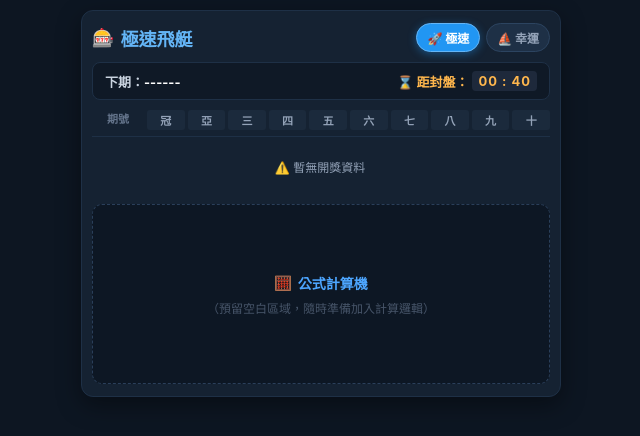
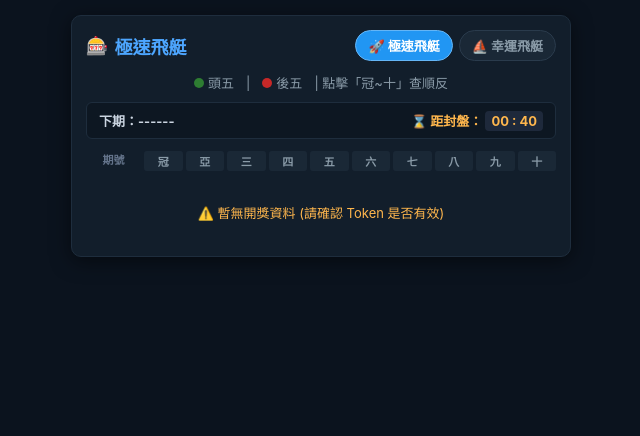
Before and after one commit to zse0915052180-jpg/my-lottery-app, a Flask app: page / in a window 1280 px wide. Shown: the top 436 px of the page, without its empty margins (319-959 px from the left). Run offline with Flask 3, Linux system fonts and the light colour scheme; data that the repository does not hold is empty.

Commit message:
Update index.html

```diff
--- a/templates/index.html
+++ b/templates/index.html
@@ -2,47 +2,46 @@
 <html lang="zh-TW">
 <head>
     <meta charset="UTF-8">
-    <meta name="viewport" content="width=device-width, initial-scale=1.0, maximum-scale=1.0, user-scalable=no">
-    <title>飛艇即時看板 & 計算機</title>
+    <meta name="viewport" content="width=device-width, initial-scale=1.0">
+    <title>飛艇即時數據看板</title>
     <style>
         * {
             box-sizing: border-box;
             margin: 0;
             padding: 0;
-            font-family: -apple-system, BlinkMacSystemFont, "Segoe UI", Roboto, "Helvetica Neue", Arial, sans-serif;
+            font-family: -apple-system, BlinkMacSystemFont, "Segoe UI", Roboto, Arial, sans-serif;
         }
 
         body {
-            background-color: #0d1622;
+            background-color: #0b131e;
             color: #ffffff;
             display: flex;
             justify-content: center;
-            padding: 10px 6px;
+            padding: 15px 8px;
         }
 
-        /* 針對小螢幕手機優化容器大小 */
         .board-container {
             width: 100%;
-            max-width: 480px; /* 適合手機的滿版寬度 */
-            background-color: #152232;
-            border-radius: 12px;
-            padding: 12px 10px;
-            box-shadow: 0 8px 24px rgba(0, 0, 0, 0.4);
-            border: 1px solid #1e3046;
+            max-width: 500px;
+            background-color: #121e2b;
+            border-radius: 10px;
+            padding: 14px;
+            box-shadow: 0 4px 20px rgba(0, 0, 0, 0.5);
+            border: 1px solid #1e2d3d;
         }
 
-        /* 頂部標題區 */
+        /* 頂部 Header */
         .header-bar {
             display: flex;
             justify-content: space-between;
             align-items: center;
-            margin-bottom: 10px;
+            margin-bottom: 12px;
         }
 
         .title {
             font-size: 18px;
             font-weight: bold;
-            color: #64b5f6;
+            color: #4da6ff;
             display: flex;
             align-items: center;
             gap: 6px;
@@ -54,66 +53,69 @@
         }
 
         .tab-btn {
-            background-color: #1e3046;
-            color: #94a3b8;
-            border: 1px solid #2c4460;
-            padding: 5px 10px;
+            background-color: #1a2836;
+            color: #8a9ba8;
+            border: 1px solid #2a3b4c;
+            padding: 5px 12px;
             border-radius: 16px;
             cursor: pointer;
-            font-size: 12px;
+            font-size: 13px;
             font-weight: bold;
-            transition: all 0.2s;
         }
 
         .tab-btn.active {
             background-color: #2196f3;
             color: #ffffff;
             border-color: #64b5f6;
-            box-shadow: 0 2px 8px rgba(33, 150, 243, 0.4);
         }
 
-        /* 倒數與期號資訊欄 */
+        /* 說明列 (頭五 / 後五) */
+        .sub-header {
+            display: flex;
+            justify-content: center;
+            align-items: center;
+            gap: 12px;
+            font-size: 13px;
+            color: #8a9ba8;
+            margin-bottom: 10px;
+        }
+
+        .dot {
+            display: inline-block;
+            width: 10px;
+            height: 10px;
+            border-radius: 50%;
+            margin-right: 4px;
+        }
+        .dot-green { background-color: #2e7d32; }
+        .dot-red { background-color: #c62828; }
+
+        /* 資訊列 */
         .info-card {
-            background-color: #0f1926;
-            border: 1px solid #1e3046;
-            border-radius: 8px;
+            background-color: #0d1722;
+            border: 1px solid #1e2d3d;
+            border-radius: 6px;
             padding: 8px 12px;
             display: flex;
             justify-content: space-between;
             align-items: center;
-            margin-bottom: 10px;
+            margin-bottom: 12px;
             font-size: 13px;
         }
 
-        .next-issue {
-            color: #cbd5e1;
-            font-weight: bold;
-        }
-
-        .next-issue span {
-            color: #ffffff;
-        }
-
-        .countdown {
-            color: #ffb74d;
-            font-weight: bold;
-            display: flex;
-            align-items: center;
-            gap: 4px;
-        }
-
+        .next-issue { font-weight: bold; color: #cbd5e1; }
+        .countdown { color: #ffb74d; font-weight: bold; }
         .timer {
             background-color: #1e293b;
             color: #ffb74d;
             padding: 2px 6px;
             border-radius: 4px;
-            letter-spacing: 1px;
         }
 
-        /* 欄位表頭 */
+        /* 表頭 (冠~十) */
         .table-header {
             display: grid;
-            grid-template-columns: 52px repeat(10, 1fr);
+            grid-template-columns: 55px repeat(10, 1fr);
             gap: 3px;
             text-align: center;
             color: #64748b;
@@ -121,57 +123,42 @@
             font-weight: bold;
             padding-bottom: 6px;
             margin-bottom: 6px;
-            border-bottom: 1px solid #1e3046;
         }
 
         .rank-tag {
-            background-color: #1b2a3c;
-            color: #94a3b8;
+            background-color: #1a2836;
+            color: #8a9ba8;
             border-radius: 3px;
             padding: 2px 0;
         }
 
-        /* 歷史號碼列表：固定顯示約 7-8 期高度，可手勢/滑鼠滾動 */
-        .data-list-scroll {
-            max-height: 330px; /* 固定約 7-8 期的高度 */
-            overflow-y: auto;  /* 允許上下滑動查看歷史 */
+        /* 歷史列表 */
+        .data-list {
             display: flex;
             flex-direction: column;
-            gap: 5px;
-            padding-right: 2px;
-        }
-
-        /* 自訂滾動條樣式 */
-        .data-list-scroll::-webkit-scrollbar {
-            width: 4px;
-        }
-        .data-list-scroll::-webkit-scrollbar-thumb {
-            background: #2b3e50;
-            border-radius: 4px;
+            gap: 6px;
         }
 
         .data-row {
             display: grid;
-            grid-template-columns: 52px repeat(10, 1fr);
+            grid-template-columns: 55px repeat(10, 1fr);
             gap: 3px;
             align-items: center;
-            background-color: #111c2a;
-            padding: 5px 3px;
+            background-color: #0d1722;
+            padding: 6px 3px;
             border-radius: 6px;
-            border: 1px solid #1a293b;
+            border: 1px solid #1a2836;
         }
 
         .period-no {
-            font-size: 10px;
+            font-size: 11px;
             font-weight: bold;
-            color: #94a3b8;
+            color: #8a9ba8;
             text-align: center;
-            letter-spacing: -0.5px;
         }
 
-        /* 藍底號碼方塊 (適應手機比例) */
+        /* 號碼球 (紅/綠/藍) */
         .num-box {
-            background-color: #1e88e5;
             color: #ffffff;
             font-weight: bold;
             font-size: 12px;
@@ -180,65 +167,44 @@
             align-items: center;
             justify-content: center;
             border-radius: 4px;
-            box-shadow: inset 0 -1.5px 0 rgba(0, 0, 0, 0.2);
         }
 
-        /* ------------------------------------------- */
-        /* 🧮 下方預留區：公式計算機 (目前為空白區塊) */
-        /* ------------------------------------------- */
-        .calculator-section {
-            margin-top: 14px;
-            background-color: #0d1724;
-            border: 1.5px dashed #2a3f5a; /* 虛線框標示空白計算機區域 */
-            border-radius: 10px;
-            padding: 16px 12px;
-            min-height: 180px; /* 預留高度 */
-            display: flex;
-            flex-direction: column;
-            align-items: center;
-            justify-content: center;
-            color: #64748b;
-        }
-
-        .calc-title {
-            font-size: 14px;
-            font-weight: bold;
-            color: #4da6ff;
-            margin-bottom: 6px;
-            display: flex;
-            align-items: center;
-            gap: 6px;
-        }
-
-        .calc-placeholder-text {
-            font-size: 12px;
-            color: #475569;
-            text-align: center;
-        }
+        /* 紅底與綠底樣式 (舊版特有) */
+        .bg-green { background-color: #2e7d32; }
+        .bg-red { background-color: #c62828; }
+        .bg-blue { background-color: #1e88e5; }
 
         .status-msg {
             text-align: center;
-            padding: 15px;
-            color: #94a3b8;
-            font-size: 12px;
+            padding: 20px;
+            color: #ffb74d;
+            font-size: 13px;
         }
     </style>
 </head>
 <body>
 
     <div class="board-container">
-        <!-- 頂部標題與彩種切換 -->
+        <!-- 頂部切換 -->
         <div class="header-bar">
             <div class="title">
                 <span>🎰</span> <span id="titleText">極速飛艇</span>
             </div>
             <div class="tab-group">
-                <button class="tab-btn active" onclick="switchLottery('67', '極速飛艇', this)">🚀 極速</button>
-                <button class="tab-btn" onclick="switchLottery('10035', '幸運飛艇', this)">⛵ 幸運</button>
+                <button class="tab-btn active" onclick="switchLottery('67', '極速飛艇', this)">🚀 極速飛艇</button>
+                <button class="tab-btn" onclick="switchLottery('10035', '幸運飛艇', this)">⛵ 幸運飛艇</button>
             </div>
         </div>
 
-        <!-- 下期期號與開獎倒數 -->
+        <!-- 頭五 / 後五 標示 -->
+        <div class="sub-header">
+            <span><span class="dot dot-green"></span>頭五</span>
+            <span>|</span>
+            <span><span class="dot dot-red"></span>後五</span>
+            <span>| 點擊「冠~十」查順反</span>
+        </div>
+
+        <!-- 下期與倒數 -->
         <div class="info-card">
             <div class="next-issue">下期：<span id="nextPeriod">------</span></div>
             <div class="countdown">
@@ -247,7 +213,7 @@
             </div>
         </div>
 
-        <!-- 欄位標題 (冠 ~ 十) -->
+        <!-- 表頭 -->
         <div class="table-header">
             <div>期號</div>
             <div class="rank-tag">冠</div>
@@ -262,19 +228,9 @@
             <div class="rank-tag">十</div>
         </div>
 
-        <!-- 歷史數據列表 (只留約 7-8 期高度，可上下滾動滑動) -->
-        <div id="dataContainer" class="data-list-scroll">
-            <div class="status-msg">正在載入開獎數據...</div>
-        </div>
-
-        <!-- 🧮 下方：公式計算機 (空白預留區) -->
-        <div class="calculator-section" id="calculatorArea">
-            <div class="calc-title">
-                <span>🧮</span> 公式計算機
-            </div>
-            <div class="calc-placeholder-text">
-                （預留空白區域，隨時準備加入計算邏輯）
-            </div>
+        <!-- 開獎數據容器 -->
+        <div id="dataContainer" class="data-list">
+            <div class="status-msg">⏳ 正在同步數據...</div>
         </div>
     </div>
 
@@ -298,9 +254,12 @@
                 const res = await fetch(`/api/get-lottery?lotCode=${currentLotCode}`);
                 const data = await res.json();
 
-                if (data && data.result && data.result.data.length > 0) {
+                console.log("後端回傳資料：", data); // 按 F12 可在 Console 查看細節
+
+                if (data && data.result && data.result.data && data.result.data.length > 0) {
                     const list = data.result.data;
 
+                    // 自動計算下期期號
                     const latestPeriod = list[0].period;
                     if (latestPeriod) {
                         document.getElementById('nextPeriod').innerText = (parseInt(latestPeriod) + 1).toString();
@@ -308,31 +267,39 @@
 
                     container.innerHTML = "";
                     list.forEach(item => {
+                        // 支援逗號、空白、多重分隔字元
                         const nums = item.number.split(/[, ]+/);
 
                         let numsHtml = "";
-                        nums.forEach(n => {
+                        nums.forEach((n, idx) => {
                             if (n.trim()) {
-                                const formattedNum = n.trim().padStart(2, '0');
-                                numsHtml += `<div class="num-box">${formattedNum}</div>`;
+                                const numVal = parseInt(n.trim(), 10);
+                                const formattedNum = String(numVal).padStart(2, '0');
+
+                                // 舊版邏輯：1~5號綠底，6~10號紅底 (或依位置/數值)
+                                const bgClass = (numVal <= 5) ? 'bg-green' : 'bg-red';
+
+                                numsHtml += `<div class="num-box ${bgClass}">${formattedNum}</div>`;
                             }
                         });
 
                         container.innerHTML += `
                             <div class="data-row">
-                                <div class="period-no">${item.period.slice(-5)}</div>
+                                <div class="period-no">${item.period.slice(-6)}</div>
                                 ${numsHtml}
                             </div>
                         `;
                     });
                 } else {
-                    container.innerHTML = `<div class="status-msg">⚠️ 暫無開獎資料</div>`;
+                    container.innerHTML = `<div class="status-msg">⚠️ 暫無開獎資料 (請確認 Token 是否有效)</div>`;
                 }
             } catch (err) {
-                container.innerHTML = `<div class="status-msg">❌ 連線失敗</div>`;
+                console.error("Fetch 錯誤：", err);
+                container.innerHTML = `<div class="status-msg">❌ 無法連線至 Python 後端</div>`;
             }
         }
 
+        // 倒數模擬
         let secondsLeft = 45;
         function updateTimer() {
             if (secondsLeft <= 0) {
```
